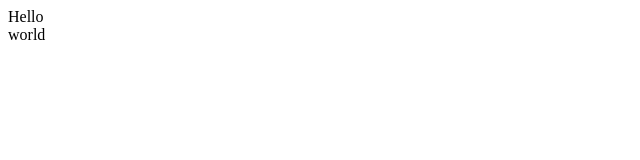
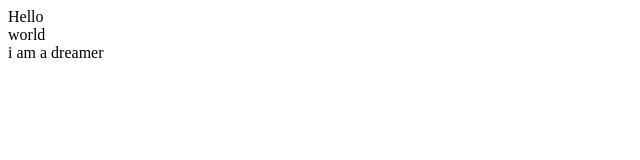
Before and after one commit to QSR1234/repo2, a plain HTML site: page index.html in a window 1280 px wide. Shown: the whole page, without its empty margins (0-640 px from the left). Drawn offline with Linux system fonts and the light colour scheme.

Commit message:
add new line

```diff
--- a/index.html
+++ b/index.html
@@ -1,2 +1,3 @@
 <header>Hello</header>
 <div>world</div>
+<div>i am a dreamer</div>
```
